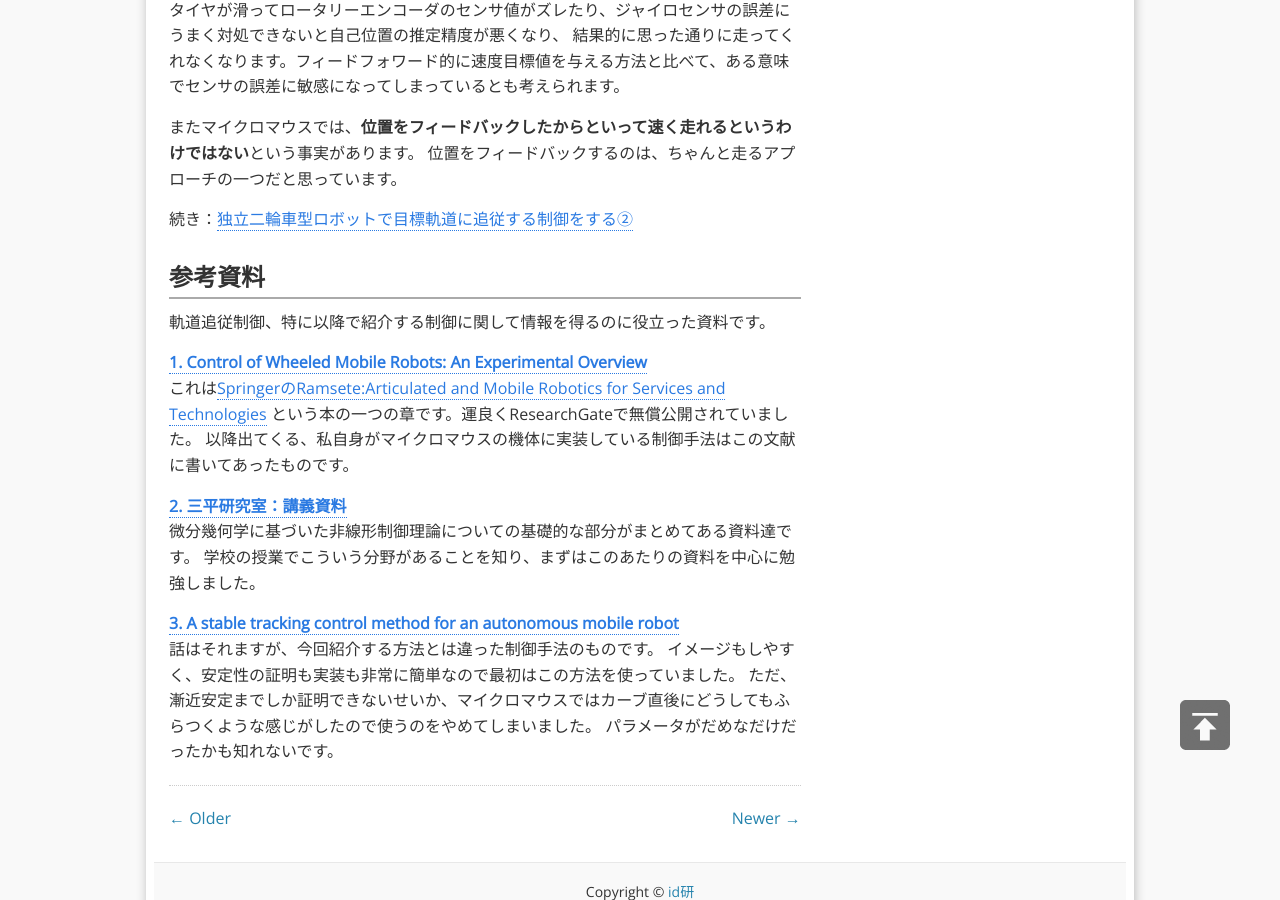
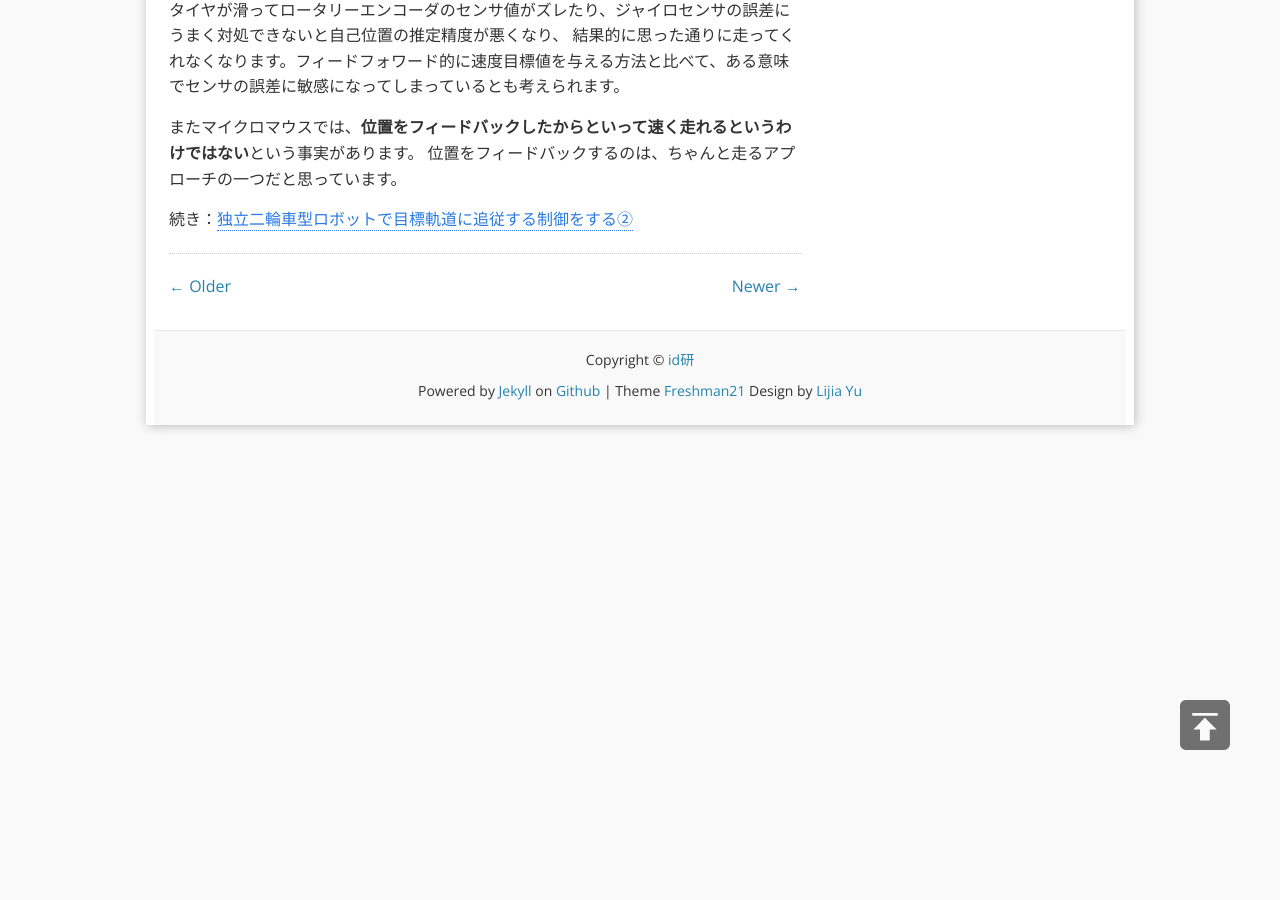
Before and after one commit to idt12312/idken-blog, a Jekyll site: the page built from _posts/2018-11-07-trajectory_tracking1.md, in a window 1280 px wide and 900 px high, scrolled down 4455 px. Built offline with Jekyll 4.4.1, drawn with Linux system fonts in a browser that asks for light colours; nearby versions of some CDN libraries; formulas are drawn with MathJax 3; comment, search, counter and statistics services are not loaded; some of the changed text lies outside the part shown.

Commit message:
記事を追加

```diff
--- a/_config.yml
+++ b/_config.yml
@@ -54,6 +54,8 @@
 
 
 ### Build settings
+exclude: ['Gemfile', 'Gemfile.lock', 'vendor']
+
 markdown: kramdown
 #highlighter: pygments
 kramdown:
--- a/_posts/2018-11-07-trajectory_tracking1.md
+++ b/_posts/2018-11-07-trajectory_tracking1.md
@@ -137,23 +137,3 @@
 
 
 続き：[独立二輪車型ロボットで目標軌道に追従する制御をする②](/posts/2018-11-07-trajectory_tracking2)
-
-
-## 参考資料
-軌道追従制御、特に以降で紹介する制御に関して情報を得るのに役立った資料です。
-
-[**1. Control of Wheeled Mobile Robots: An Experimental Overview**](https://link.springer.com/chapter/10.1007/3-540-45000-9_8)<br>
-これは[SpringerのRamsete:Articulated and Mobile Robotics for Services and Technologies](https://www.researchgate.net/publication/321620382_Ramsete_Articulated_and_Mobile_Robotics_for_Services_and_Technologies)
-という本の一つの章です。運良くResearchGateで無償公開されていました。
-以降出てくる、私自身がマイクロマウスの機体に実装している制御手法はこの文献に書いてあったものです。
-
-
-[**2. 三平研究室：講義資料**](http://www.sl.sc.e.titech.ac.jp/SCHP/tool.html)<br>
-微分幾何学に基づいた非線形制御理論についての基礎的な部分がまとめてある資料達です。
-学校の授業でこういう分野があることを知り、まずはこのあたりの資料を中心に勉強しました。
-
-[**3. A stable tracking control method for an autonomous mobile robot**](https://ieeexplore.ieee.org/document/126006)<br>
-話はそれますが、今回紹介する方法とは違った制御手法のものです。
-イメージもしやすく、安定性の証明も実装も非常に簡単なので最初はこの方法を使っていました。
-ただ、漸近安定までしか証明できないせいか、マイクロマウスではカーブ直後にどうしてもふらつくような感じがしたので使うのをやめてしまいました。
-パラメータがだめなだけだったかも知れないです。
--- a/css/main.scss
+++ b/css/main.scss
@@ -10,6 +10,7 @@
 $base-font-size:   16px;
 $small-font-size:  $base-font-size * 0.875;
 $base-line-height: 1.6em;
+$font-feature-settings: "palt" 1;
 
 $spacing-unit:     16px;
 
```
Also changed, not shown: _posts/2020-02-09-mouse_irsensor.md (added, +190 -0 lines), images/ir_sensor-adc.svg (added), images/ir_sensor-run.jpeg (added), images/ir_sensor-rx.svg (added), images/ir_sensor-system.svg (added), images/ir_sensor-tx.svg (added), images/irsensor_adc.png (added), images/irsensor_bode.png (added), images/irsensor_fft.png (added), images/irsensor_system.png (added), 1 other file.
